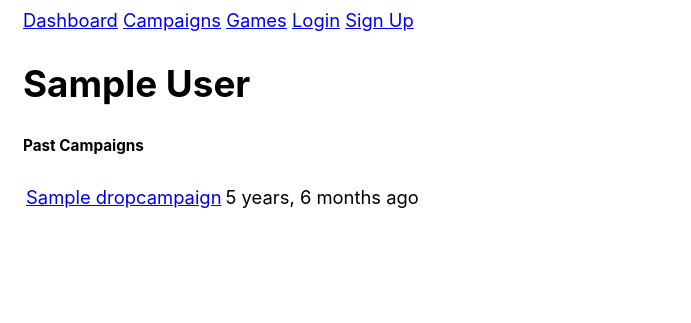
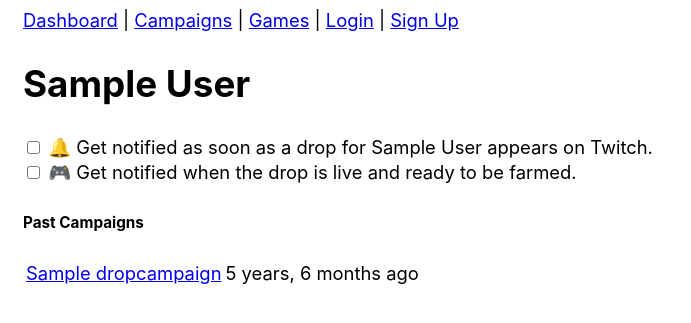
Before and after one commit to TheLovinator1/ttvdrops, a Django app: page /games/1/ in a window 1280 px wide. Shown: the top 323 px of the page, without its empty margins (0-691 px from the left). Run offline with Django 5.2, Linux system fonts and the light colour scheme; tables that the repository leaves empty hold one stand-in row (values such as "Sample post"); parts of the project's set-up code (start-up, migrations or seed data) failed here and were passed over.

Commit message:
Make HTML more simple

```diff
--- a/accounts/models.py
+++ b/accounts/models.py
@@ -10,11 +10,6 @@ class User(AbstractUser):
     while maintaining all the default Django User functionality.
     """
 
-    # Add any custom fields here in the future
-    # For example:
-    # bio = models.TextField(max_length=500, blank=True)
-    # avatar = models.ImageField(upload_to='avatars/', blank=True, null=True)
-
     class Meta:
         db_table = "auth_user"  # Keep the same table name as Django's default User
         verbose_name = "User"
--- a/config/settings.py
+++ b/config/settings.py
@@ -118,7 +118,6 @@ INSTALLED_APPS: list[str] = [
     "django.contrib.sessions",
     "django.contrib.messages",
     "django.contrib.staticfiles",
-    "django_tables2",
     "accounts.apps.AccountsConfig",
     "twitch.apps.TwitchConfig",
 ]
--- a/pyproject.toml
+++ b/pyproject.toml
@@ -9,13 +9,11 @@ dependencies = [
     "django-browser-reload>=1.18.0",
     "django-debug-toolbar>=5.2.0",
     "django-stubs[compatible-mypy]>=5.2.2",
-    "django-tables2>=2.7.5",
     "django-watchfiles>=1.1.0",
     "djlint>=1.36.4",
     "orjson>=3.11.1",
     "platformdirs>=4.3.8",
     "python-dotenv>=1.1.1",
-    "tablib[all]>=3.8.0",
 ]
 
 [dependency-groups]
--- a/templates/base.html
+++ b/templates/base.html
@@ -38,30 +38,25 @@
             {% endblock title %}
         </title>
         <style>
-        body {
-        font-family: -apple-system, BlinkMacSystemFont, "Segoe UI", Roboto, Helvetica,
-            Arial, sans-serif, "Apple Color Emoji", "Segoe UI Emoji", "Segoe UI Symbol";
-        padding: 0 15px;
-        max-width: 650px;
-        font-size: 115%;
-        line-height: 1.4;
-        }
-
-        html {
-        color-scheme: light dark;
-        }
-
-        img {
-            max-width: 100%;
-        }
+            html { color-scheme: light dark; }
+            body { font-family: -apple-system, BlinkMacSystemFont, "Segoe UI", Roboto, Helvetica, Arial, sans-serif, "Apple Color Emoji", "Segoe UI Emoji", "Segoe UI Symbol"; line-height: 1.4; padding: 0 15px; font-size: 115%;}
         </style>
     </head>
     <body>
-        {% include "navbar.html" %}
-        <div class="content">
-            {% block content %}
-                <!-- Main content will be injected here -->
-            {% endblock content %}
-        </div>
+        <a href="{% url 'twitch:dashboard' %}">Dashboard</a> |
+        <a href="{% url 'twitch:campaign_list' %}">Campaigns</a> |
+        <a href="{% url 'twitch:game_list' %}">Games</a> |
+        {% if user.is_authenticated %}
+            {% if user.is_staff %}
+                <a href="{% url 'admin:index' %}">Admin</a> |
+            {% endif %}
+            <a href="{% url 'accounts:profile' %}">{{ user.username }}</a>
+        {% else %}
+            <a href="{% url 'accounts:login' %}">Login</a> |
+            <a href="{% url 'accounts:signup' %}">Sign Up</a>
+        {% endif %}
+        {% block content %}
+            <!-- Main content will be injected here -->
+        {% endblock content %}
     </body>
 </html>
--- a/templates/navbar.html
+++ /dev/null
@@ -1,21 +0,0 @@
-<nav>
-    <a href="{% url 'twitch:dashboard' %}"
-       {% if request.path == '/dashboard/' %}class="active"{% endif %}>Dashboard</a>
-    <a href="{% url 'twitch:campaign_list' %}"
-       {% if '/campaigns/' in request.path %}class="active"{% endif %}>Campaigns</a>
-    <a href="{% url 'twitch:game_list' %}"
-       {% if '/games/' in request.path %}class="active"{% endif %}>Games</a>
-    {% if user.is_authenticated %}
-        {% if user.is_staff %}
-            <a href="{% url 'admin:index' %}"
-               {% if '/admin/' in request.path %}class="active"{% endif %}>Admin</a>
-        {% endif %}
-        <a href="{% url 'accounts:profile' %}"
-           {% if '/profile/' in request.path %}class="active"{% endif %}>{{ user.username }}</a>
-    {% else %}
-        <a href="{% url 'accounts:login' %}"
-           {% if '/login/' in request.path %}class="active"{% endif %}>Login</a>
-        <a href="{% url 'accounts:signup' %}"
-           {% if '/signup/' in request.path %}class="active"{% endif %}>Sign Up</a>
-    {% endif %}
-</nav>
--- a/templates/twitch/game_detail.html
+++ b/templates/twitch/game_detail.html
@@ -4,6 +4,14 @@
 {% endblock title %}
 {% block content %}
     <h1>{{ game.display_name }}</h1>
+    <div>
+        <input type="checkbox" id="found" />
+        <label for="found">🔔 Get notified as soon as a drop for {{ game.display_name }} appears on Twitch.</label>
+    </div>
+    <div>
+        <input type="checkbox" id="live" />
+        <label for="live">🎮 Get notified when the drop is live and ready to be farmed.</label>
+    </div>
     {% if active_campaigns %}
         <h5>Active Campaigns</h5>
         <table>
```
Also changed, not shown: templates/twitch/dashboard.html (+10 -28 lines), 1 other file.
